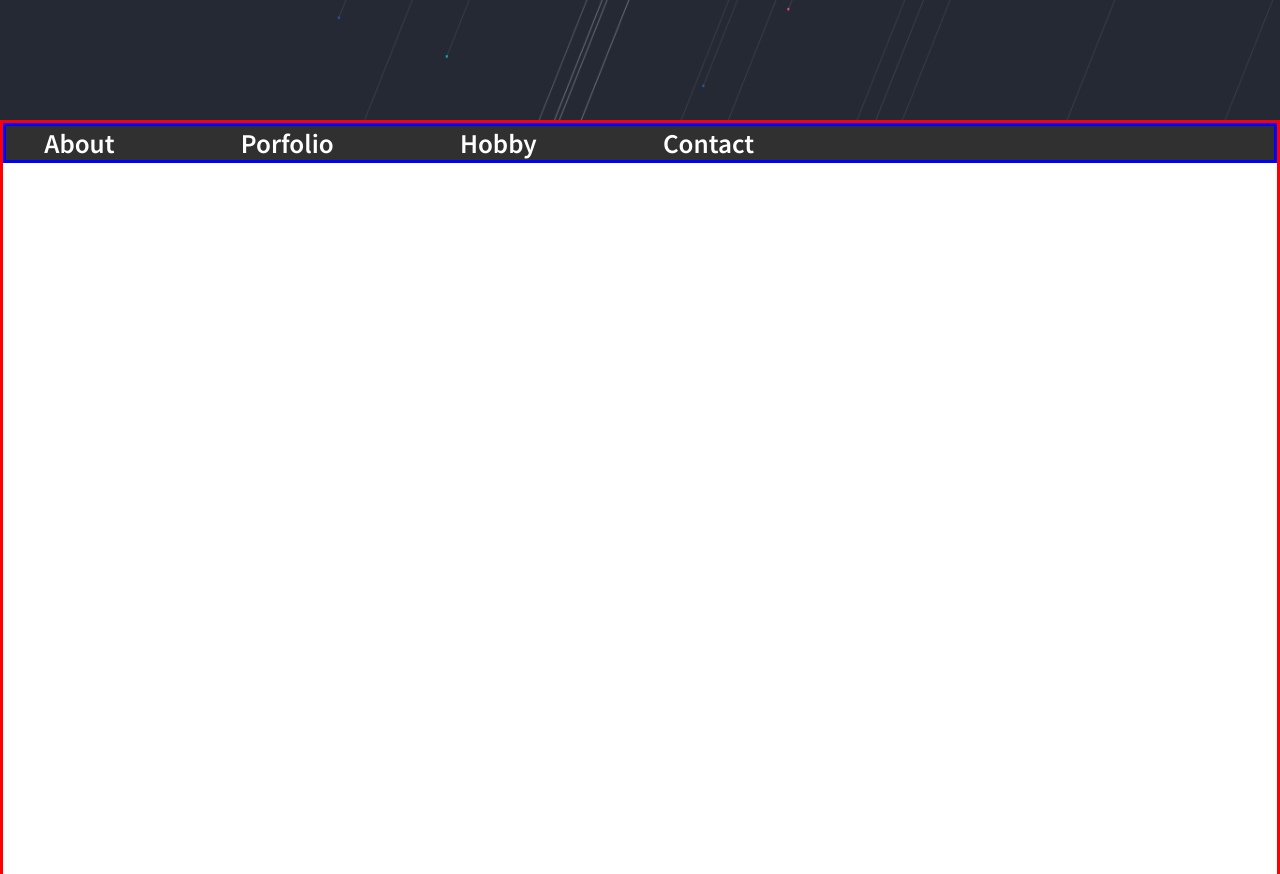
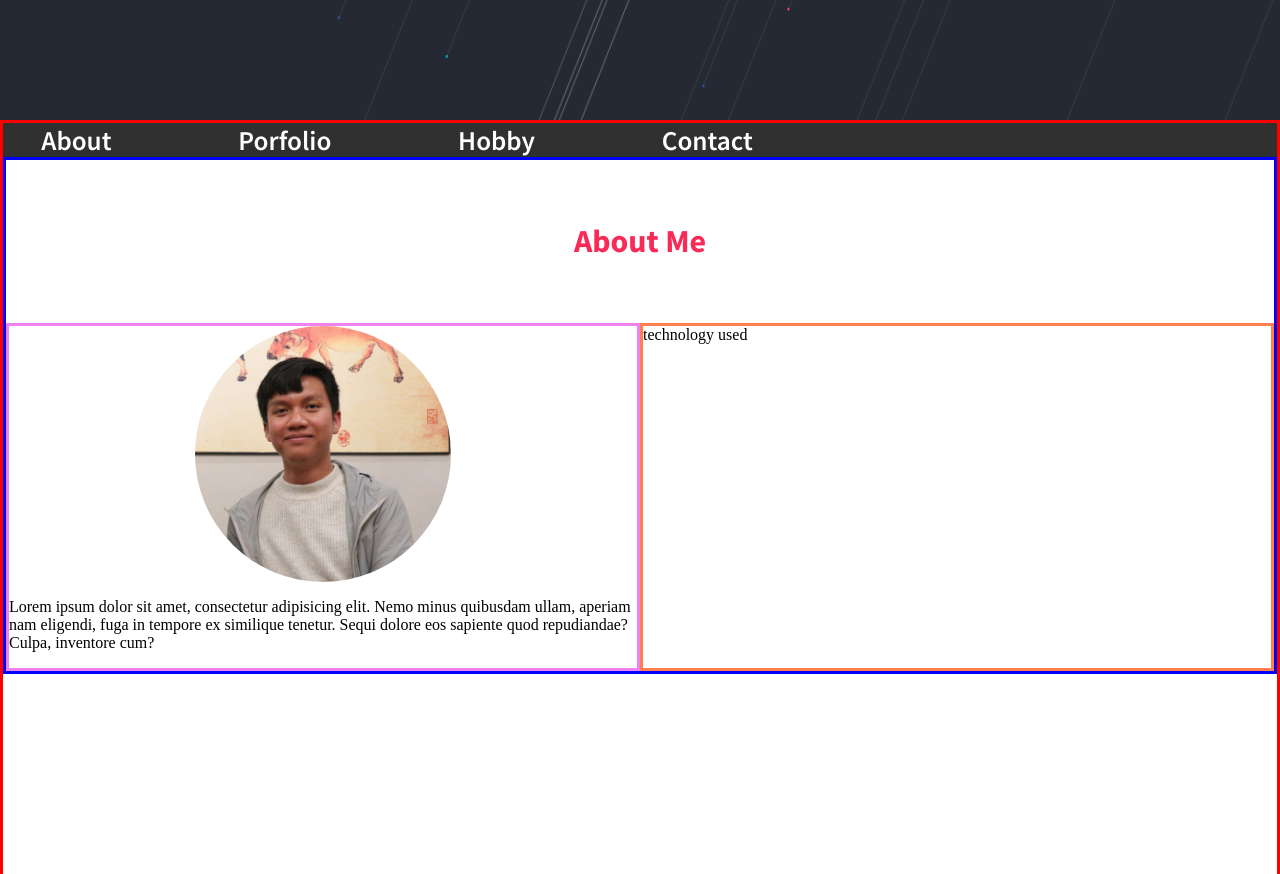
Before and after one commit to kimsereyvath/profile-page, a plain HTML site: page index.html in a window 1280 px wide. Shown: the part 680-1554 px from the top of the page. Drawn offline with Linux system fonts and the light colour scheme; a web font is replaced by a local one.

Commit message:
added profile picture

```diff
--- a/css/style.css
+++ b/css/style.css
@@ -84,7 +84,6 @@ main{
 
 nav{
     width: 100%;
-    border: solid blue;
     box-sizing: border-box;
     font-family: 'Source Sans Pro', sans-serif;
     list-style-type: none;
@@ -105,3 +104,38 @@ nav li a{
 nav li a:hover{
     color: rgb(248, 42, 87);
 }
+
+.about{
+    border: solid blue;
+}
+
+.about-head{
+    text-align: center;
+    font-family: 'Source Sans Pro', sans-serif;
+    color: rgb(248, 42, 87);
+    padding-top: 5vh;
+}
+
+.about-body{
+    display: flex;
+    flex-direction: row;
+    padding-top: 5vh;
+}
+
+.about-body img{
+    display: block;
+    margin-left: auto;
+    margin-right: auto;
+    width: 20vw;
+    border-radius: 20vh;
+}
+
+.picture-about{
+    width: 50%;
+    border: solid violet;
+}
+
+.tech-about{
+    width: 50%;
+    border: solid coral;
+}
--- a/index.html
+++ b/index.html
@@ -29,6 +29,22 @@
                 <a href="">Contact</a>
             </li>
         </nav>
+        <div class="about">
+            <div class="about-head">
+                <h1>About Me</h1>
+            </div>
+            <div class="about-body">
+                <div class="picture-about">
+                    <img src="image/profile.jpg" alt="">
+                    <p>
+                        Lorem ipsum dolor sit amet, consectetur adipisicing elit. Nemo minus quibusdam ullam, aperiam nam eligendi, fuga in tempore ex similique tenetur. Sequi dolore eos sapiente quod repudiandae? Culpa, inventore cum?
+                    </p>
+                </div>
+                <div class="tech-about">
+                    technology used
+                </div>
+            </div>
+        </div>
     </main>
     <footer>
         <div></div>
```
Also changed, not shown: image/profile.jpg (added).
